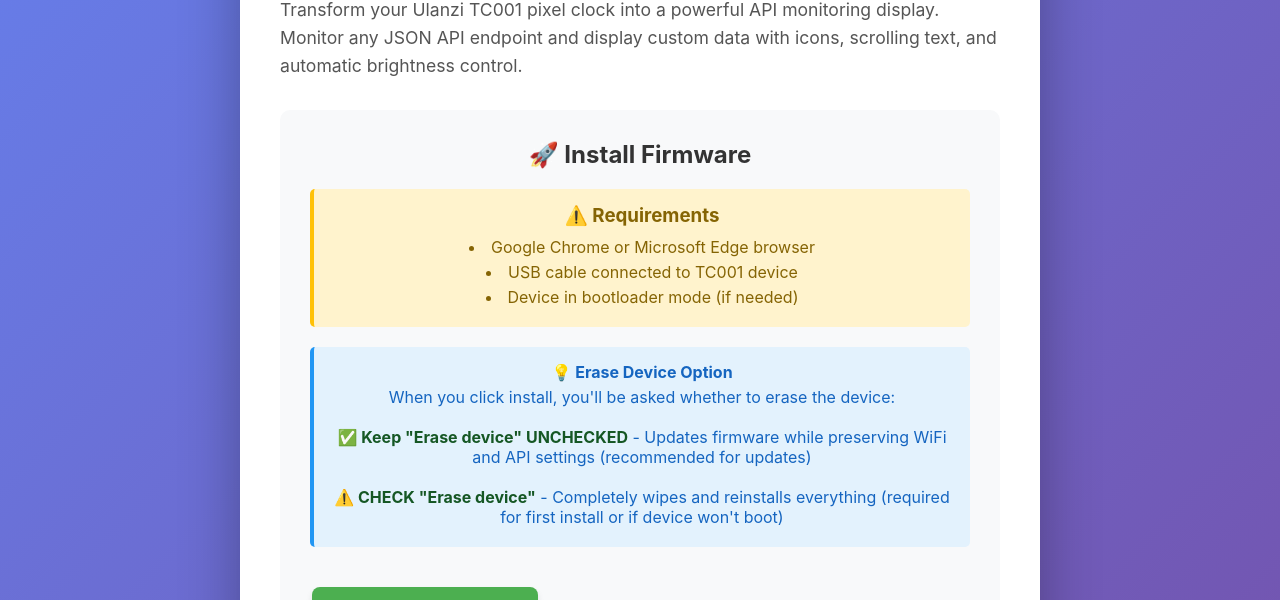
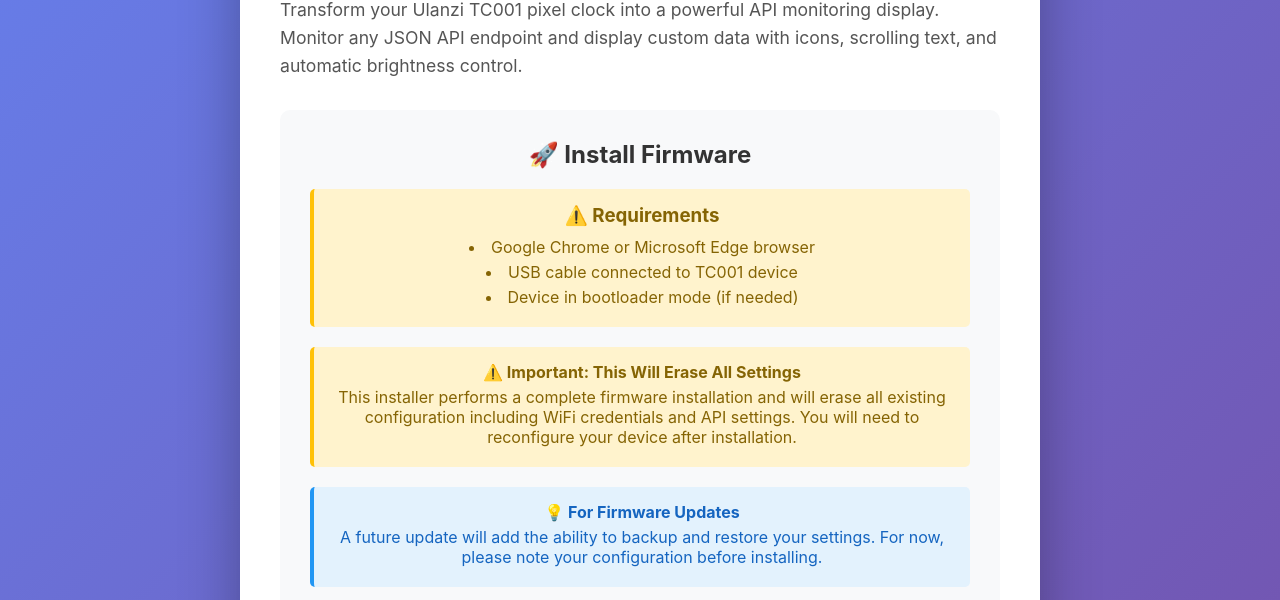
Before and after one commit to TommySharpNZ/Ulanzi-TC001-API-Monitor, a plain HTML site: page docs/index.html in a window 1280 px wide. Shown: the part 123-723 px from the top of the page. Drawn offline with Linux system fonts and the light colour scheme.

Commit message:
More Web Installer updates

```diff
--- a/docs/index.html
+++ b/docs/index.html
@@ -99,14 +99,6 @@
       background: #45a049;
       transform: translateY(-2px);
       box-shadow: 0 6px 12px rgba(0, 0, 0, 0.15);
-    }
-
-    esp-web-install-button button[style*="background: #2196F3"] {
-      background: #2196F3 !important;
-    }
-
-    esp-web-install-button button[style*="background: #2196F3"]:hover {
-      background: #1976D2 !important;
     }
 
     .requirements {
@@ -226,16 +218,21 @@
         </ul>
       </div>
 
-      <div class="info-box" style="background: #e3f2fd; border-color: #2196F3;">
-        <strong style="color: #1565c0;">💡 Erase Device Option</strong>
-        <p style="color: #1565c0;">
-          When you click install, you'll be asked whether to erase the device:<br><br>
-          <strong>✅ Keep "Erase device" UNCHECKED</strong> - Updates firmware while preserving WiFi and API settings (recommended for updates)<br><br>
-          <strong>⚠️ CHECK "Erase device"</strong> - Completely wipes and reinstalls everything (required for first install or if device won't boot)
+      <div class="info-box" style="background: #fff3cd; border-color: #ffc107;">
+        <strong style="color: #856404;">⚠️ Important: This Will Erase All Settings</strong>
+        <p style="color: #856404;">
+          This installer performs a complete firmware installation and will erase all existing configuration including WiFi credentials and API settings. You will need to reconfigure your device after installation.
         </p>
       </div>
 
-      <esp-web-install-button manifest="./manifest.json">
+      <div class="info-box" style="background: #e3f2fd; border-color: #2196F3;">
+        <strong style="color: #1565c0;">💡 For Firmware Updates</strong>
+        <p style="color: #1565c0;">
+          A future update will add the ability to backup and restore your settings. For now, please note your configuration before installing.
+        </p>
+      </div>
+
+      <esp-web-install-button manifest="./manifest.json" erase-first>
         <button slot="activate">Install Firmware</button>
         <span slot="unsupported">
           ⚠️ Your browser doesn't support Web Serial API. Please use Google Chrome or Microsoft Edge.
```
Also changed, not shown: docs/manifest.json.
